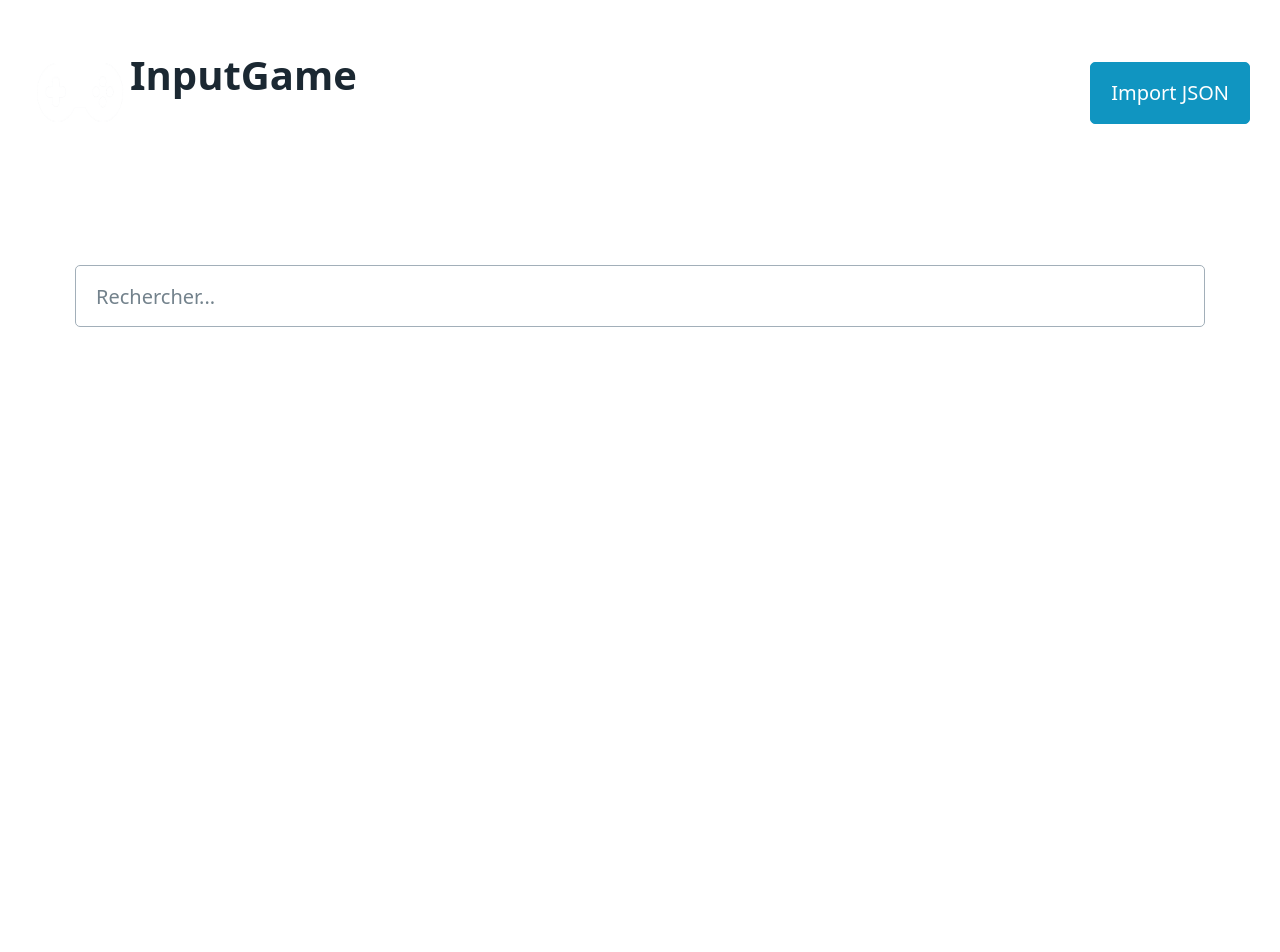
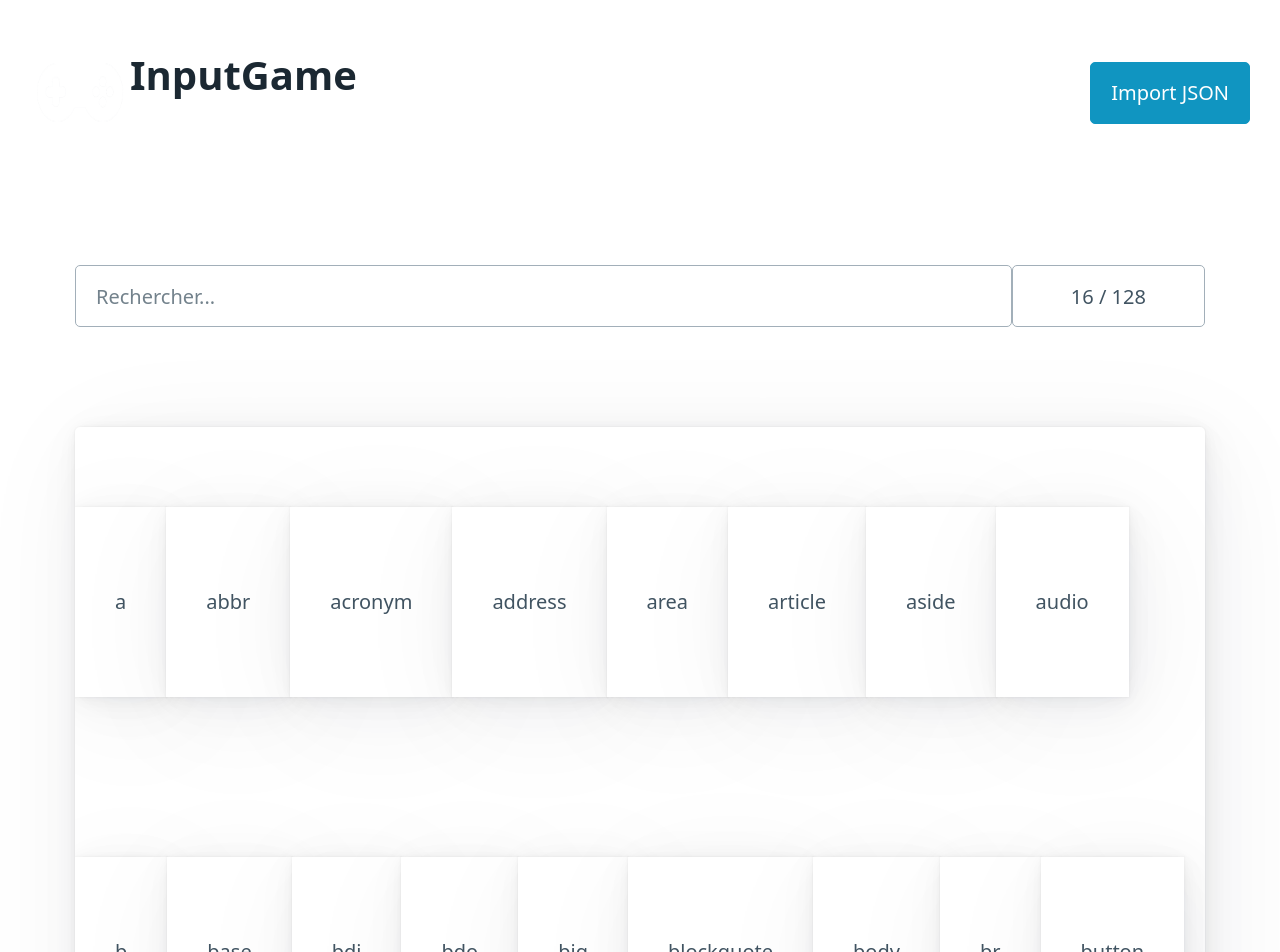
Before and after one commit to dwesh163/InputGame, a React (Vite) app: page / in a window 1280 px wide. Shown: the top 952 px of the page. Before the commit the page ends 800 px from the top, so only its background shows below. Built offline with nearby package versions, Linux system fonts and the light colour scheme.

Commit message:
[update] app.jsx

```diff
--- a/src/App.jsx
+++ b/src/App.jsx
@@ -1,15 +1,37 @@
 import { useState } from 'react';
 import { Input } from './components/forms/Input.jsx';
+import { Number } from './components/forms/Number.jsx';
+import { CardList } from './components/main/CardList.jsx';
 
 function App() {
 	const [search, setSearch] = useState('');
 
+	const [completeList, setCompleteList] = useState(['a', 'abbr', 'acronym', 'address', 'area', 'article', 'aside', 'audio', 'b', 'base', 'bdi', 'bdo', 'big', 'blockquote', 'body', 'br', 'button', 'canvas', 'caption', 'center', 'cite', 'code', 'col', 'colgroup', 'data', 'datalist', 'dd', 'del', 'details', 'dfn', 'dialog', 'dir', 'div', 'dl', 'dt', 'em', 'embed', 'fieldset', 'figcaption', 'figure', 'font', 'footer', 'form', 'frame', 'frameset', 'h1', 'head', 'header', 'hgroup', 'hr', 'html', 'i', 'iframe', 'image', 'img', 'input', 'ins', 'kbd', 'label', 'legend', 'li', 'link', 'main', 'map', 'mark', 'marquee', 'menu', 'menuitem', 'meta', 'meter', 'nav', 'nobr', 'noembed', 'noframes', 'noscript', 'object', 'ol', 'optgroup', 'option', 'output', 'p', 'param', 'picture', 'plaintext', 'portal', 'pre', 'progress', 'q', 'rb', 'rp', 'rt', 'rtc', 'ruby', 's', 'samp', 'script', 'search', 'section', 'select', 'slot', 'small', 'source', 'span', 'strike', 'strong', 'style', 'sub', 'summary', 'sup', 'table', 'tbody', 'td', 'template', 'textarea', 'tfoot', 'th', 'thead', 'time', 'title', 'tr', 'track', 'tt', 'u', 'ul', 'var', 'video', 'wbr', 'xmp']);
+	const [list, setList] = useState(['a', 'abbr', 'acronym', 'address', 'area', 'article', 'aside', 'audio', 'b', 'base', 'bdi', 'bdo', 'big', 'blockquote', 'body', 'br']);
+
+	console.log(list);
 	return (
-		<div className="box">
-			<div className="top">
+		<>
+			<span role="group" style={{ display: 'flex' }}>
 				<Input value={search} onChange={setSearch} placeholder="Rechercher..." />
-			</div>{' '}
-		</div>
+				<Number value={list.length} totalValue={completeList.length} />
+			</span>
+			<ContainerList value={completeList} />
+		</>
+	);
+}
+
+function ContainerList({ value }) {
+	let elementList = [];
+
+	for (let element of value) {
+		elementList.push(<CardList element={element} key={element} />);
+	}
+
+	return (
+		<article style={{ padding: '0px', display: 'flex', overflow: 'hidden' }}>
+			<div style={{ display: 'flex', flexWrap: 'wrap' }}>{elementList}</div>
+		</article>
 	);
 }
 
```
